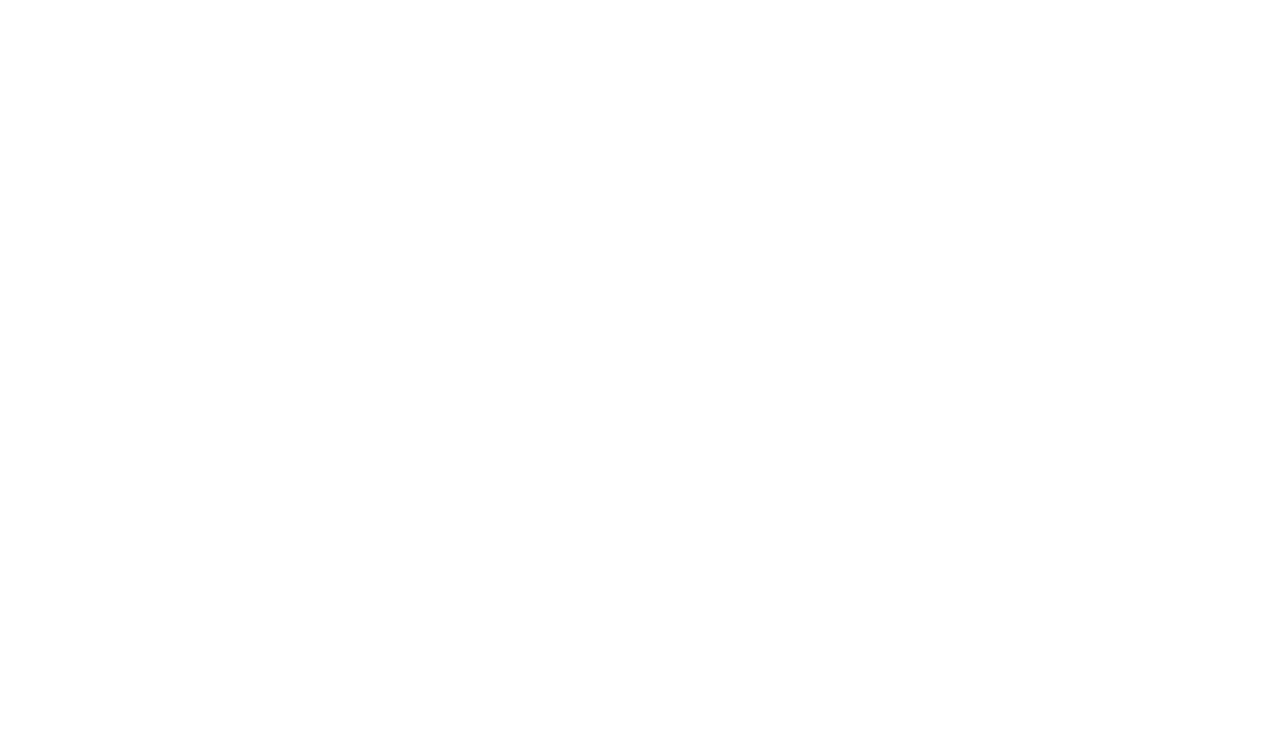
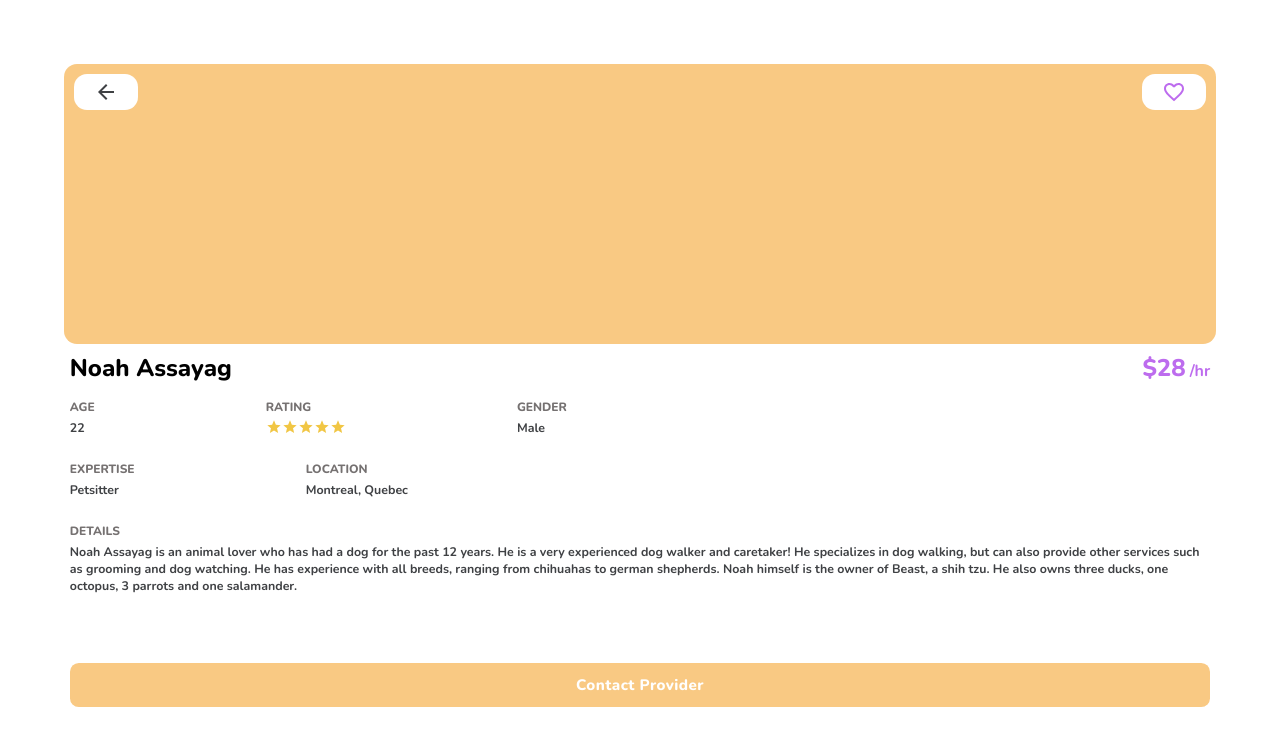
Before and after one commit to jaspreet305/WhiskerWatch, a React (Create React App) app in the folder frontend/: page /provider-profile in a window 1280 px wide. Before the commit this address had no page. Shown: the top 746 px of the page. Built offline with nearby package versions, Linux system fonts and the light colour scheme.

Commit message:
added provider profile and small change to other

```diff
--- a/frontend/src/App.js
+++ b/frontend/src/App.js
@@ -1,5 +1,6 @@
 import { BrowserRouter, Routes, Route } from "react-router-dom";
 import { PetProfile } from "./components/Profile/PetProfile";
+import { ProviderProfile } from "./components/Profile/ProviderProfile";
 import './App.css';
 
 function App() {
@@ -8,6 +9,7 @@
         <Routes>
           {/* <Route path="/" element={<Layout />}> */}
         <Route path="/pet-profile" element={<PetProfile />} />
+        <Route path="/provider-profile" element={<ProviderProfile />} />
           {/* </Route> */}
         </Routes>
       </BrowserRouter>
--- a/frontend/src/components/Profile/PetProfile.css
+++ b/frontend/src/components/Profile/PetProfile.css
@@ -9,6 +9,28 @@
     height: 35vh;
     width: 100%;
     border-radius: 13px;
+    position: relative;
+}
+
+.back-pet-button.MuiButton-contained {
+    position: absolute;
+    top: 10px;
+    left: 10px;
+    box-shadow: none;
+    font-family: inherit;
+    font-size: 1.9vh;
+    font-weight: 800;
+    text-transform: none;
+    background-color: #FFF;
+    padding-left: 0;
+    padding-right: 0;
+    border-radius: 13px;
+    color: #3F4144;
+}
+
+.back-pet-button.MuiButton-contained:hover {
+    box-shadow: none;
+    background-color: #FFF;
 }
 
 .pet-info {
--- a/frontend/src/components/Profile/PetProfile.js
+++ b/frontend/src/components/Profile/PetProfile.js
@@ -4,12 +4,16 @@
 import Container from '@mui/material/Container';
 import Button from '@mui/material/Button';
 import AccountCircleIcon from '@mui/icons-material/AccountCircle';
+import ArrowBackIcon from '@mui/icons-material/ArrowBack';
 
 export function PetProfile() {
 
     return (
         <Container className="profile-page-container">
             <Grid className="pet-picture">
+                <Grid>
+                    <Button className="back-pet-button" variant="contained"> <ArrowBackIcon /></Button>
+                </Grid>
             </Grid>
             <Grid className="pet-info">
                 <div className="pet-name">
--- /dev/null
+++ b/frontend/src/components/Profile/ProviderProfile.css
@@ -0,0 +1,154 @@
+.profile-page-container {
+    margin-top: 5%;
+    margin-bottom: 5%;
+    margin-left: 4%;
+    height: 100vh;
+        justify-content: space-between;
+}
+
+.provider-picture {
+    background-color: #F9C983;
+    height: 35vh;
+    width: 100%;
+    border-radius: 13px;
+    position: relative;
+}
+
+.back-provider-button.MuiButton-contained {
+    position: absolute;
+    top: 10px;
+    left: 10px;
+    box-shadow: none;
+    font-family: inherit;
+    font-size: 1.9vh;
+    font-weight: 800;
+    text-transform: none;
+    background-color: #FFF;
+    padding-left: 0;
+    padding-right: 0;
+    border-radius: 13px;
+    color: #3F4144;
+}
+
+.back-provider-button.MuiButton-contained:hover {
+    box-shadow: none;
+    background-color: #FFF;
+}
+
+.favorite-provider-button.MuiButton-contained {
+    position: absolute;
+    top: 10px;
+    right: 10px;
+    box-shadow: none;
+    font-family: inherit;
+    font-size: 1.9vh;
+    font-weight: 800;
+    text-transform: none;
+    background-color: #FFF;
+    color: #BD6CEE;
+    padding-left: 0;
+    padding-right: 0;
+    border-radius: 13px;
+}
+
+.favorite-provider-button.MuiButton-contained:hover {
+    background-color: #FFF;
+    color: #BD6CEE;
+    box-shadow: none;
+}
+
+.provider-info {
+    margin-left: 0.5%;
+    margin-right: 0.5%;
+}
+
+.provider-header {
+    display: flex;
+    justify-content: space-between;
+}
+
+.provider-name h1 {
+    margin-top: 1vh;
+    margin-bottom: 0px;
+    font-weight: 800 !important;
+    font-size: 3vh;
+    margin-right: auto;
+}
+
+.provider-rate h1 {
+    margin-top: 1vh;
+    margin-bottom: 0px;
+    margin-left: auto;
+    display: flex;
+    align-items: center;
+    font-weight: 800 !important;
+    font-size: 3vh;
+    margin-right: 0.5vh;
+
+
+}
+
+.provider-rate p {
+    margin-top: 0px;
+    margin-bottom: 5px;
+    vertical-align: middle;
+    font-weight: 650;
+
+}
+
+.provider-rate {
+    display: flex;
+    align-items: last baseline;
+    color: #BD6CEE;
+}
+
+.info-row {
+    display: flex;
+}
+
+.info-row h3 {
+    font-size: 1.5vh;
+    font-weight: 800 !important;
+    color: #757171;
+    margin-bottom: 0.55vh;
+}
+
+.info-row p {
+    font-size: 1.55vh;
+    font-weight: 700 !important;
+    color: #3F4144;
+    margin-top: 0px;
+}
+
+.specific-info-provider {
+    display: flexbox;
+    margin-right: 15%;
+
+}
+
+.provider-rating {
+    font-size: 2vh !important;
+    color: #F1C644;
+}
+
+.contact-provider-button {
+    width: 100%;
+    height: 5.5vh;
+}
+
+.contact-provider-button.MuiButton-contained {
+    background-color: #F9C983;
+    color: #FFF;
+    border-radius: 1.1vh;
+    box-shadow: none;
+    font-family: inherit;
+    font-size: 1.9vh;
+    font-weight: 800;
+    text-transform: none;
+    margin-top: 5%;
+}
+
+.contact-provider-button.MuiButton-contained:hover {
+    background-color: #F9C983;
+    box-shadow: none;
+}
--- /dev/null
+++ b/frontend/src/components/Profile/ProviderProfile.js
@@ -0,0 +1,75 @@
+import "./ProviderProfile.css";
+import * as React from "react";
+import Grid from '@mui/material/Grid';
+import Container from '@mui/material/Container';
+import Button from '@mui/material/Button';
+import StarIcon from '@mui/icons-material/Star';
+import FavoriteIcon from '@mui/icons-material/Favorite';
+import FavoriteBorderIcon from '@mui/icons-material/FavoriteBorder';
+import ArrowBackIcon from '@mui/icons-material/ArrowBack';
+import { useState } from 'react';
+
+export function ProviderProfile() {
+
+    const [favorited, setIsFavorited] = useState(false);
+
+    const handleFavorite = () => {
+        setIsFavorited(!favorited);
+    }
+
+    return (
+        <Container className="profile-page-container">
+            <Grid className="provider-picture">
+                <Grid>
+                    <Button className="back-provider-button" variant="contained"> <ArrowBackIcon/></Button>
+                    <Button onClick={handleFavorite} className="favorite-provider-button" variant="contained"> {favorited ? <FavoriteIcon /> : <FavoriteBorderIcon/> }</Button>
+                </Grid>
+            </Grid>
+            <Grid className="provider-info">
+                <Grid className="provider-header">
+                    <div className="provider-name">
+                        <h1>Noah Assayag</h1>
+                    </div>
+                    <div className="provider-rate">
+                        <h1>$28</h1><p> /hr</p>
+                    </div>
+                </Grid>
+                <div className="info-row">
+                    <Grid className="specific-info-provider">
+                        <h3>AGE</h3>
+                        <p>22</p>
+                    </Grid>
+                    <Grid className="specific-info-provider">
+                        <h3>RATING</h3>
+                        {[...Array(5)].map((index) => <StarIcon key={index} className="provider-rating" />)}
+                    </Grid>
+                    <Grid className="specific-info-provider">
+                        <h3>GENDER</h3>
+                        <p>Male</p>
+                    </Grid>
+                </div>
+                <div className="info-row">
+                    <Grid className="specific-info-provider">
+                        <h3>EXPERTISE</h3>
+                        <p>Petsitter</p>
+                    </Grid>
+                    <Grid className="specific-info-provider">
+                        <h3>LOCATION</h3>
+                        <p>Montreal, Quebec</p>
+                    </Grid>
+                </div>
+                <div className="info-row">
+                    <Grid>
+                        <h3>DETAILS</h3>
+                        <p>Noah Assayag is an animal lover who has had a dog for the past 12 years. He is a very experienced dog walker and caretaker! He specializes in dog walking, but can also provide other services such as grooming and dog watching. He has experience with all breeds, ranging from chihuahas to german shepherds. Noah himself is the owner of Beast, a shih tzu. He also owns three ducks, one octopus, 3 parrots and one salamander.</p>
+                    </Grid>
+                </div>
+                <div>
+                    <Button className="contact-provider-button" variant="contained" >
+                        Contact Provider
+                    </Button>
+                </div>
+            </Grid>
+        </Container>
+    );
+}
```
